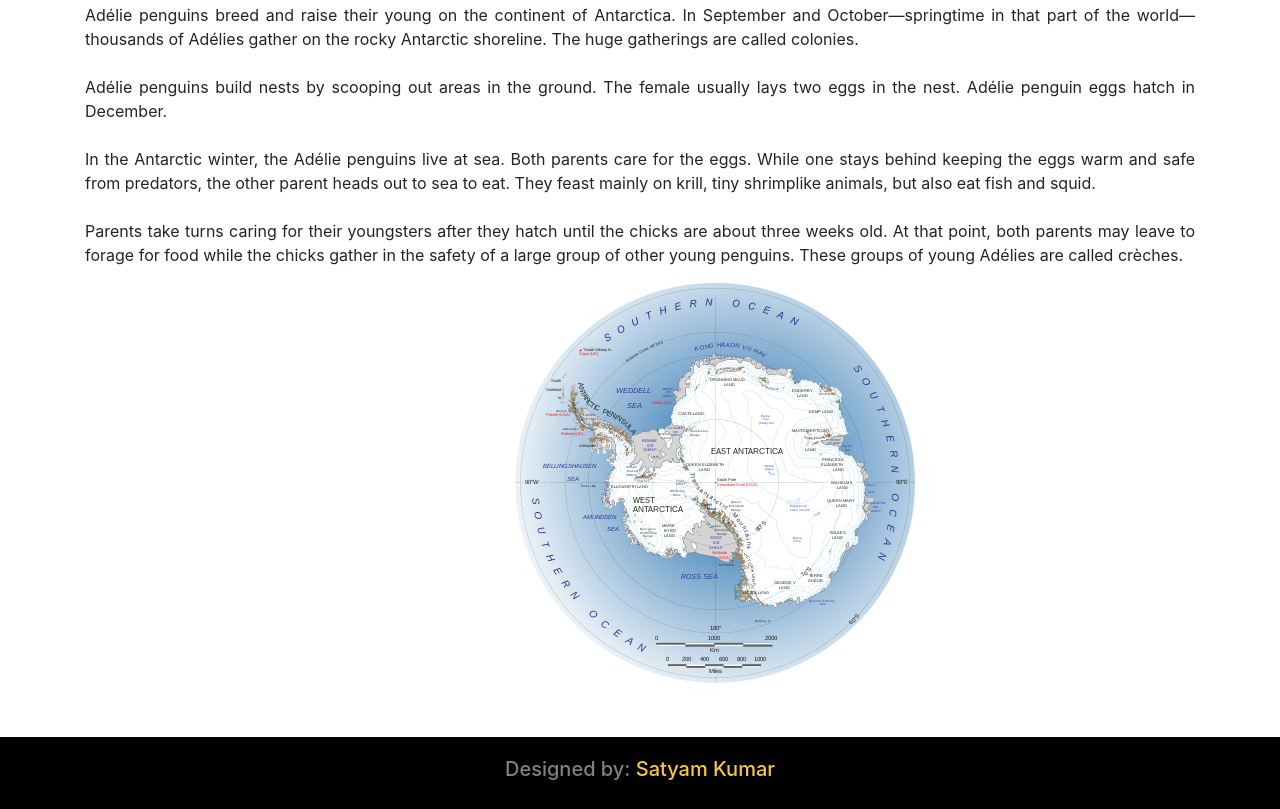
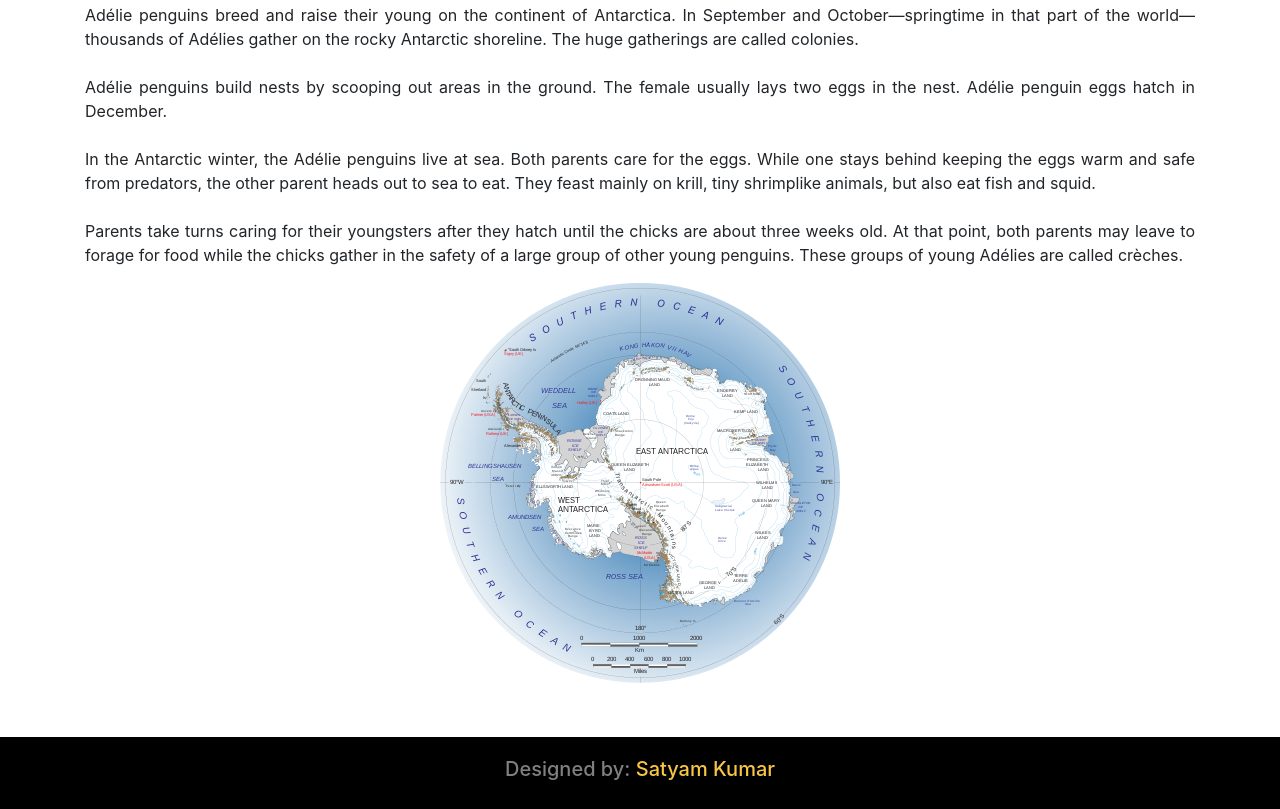
Before and after one commit to satyam1436/prakritik, a plain HTML site: page penguine.html in a window 1280 px wide. Shown: the part 867-1676 px from the top of the page. Drawn offline with nearby package versions, Linux system fonts and the light colour scheme.

Commit message:
Update penguin.css

```diff
--- a/penguin.css
+++ b/penguin.css
@@ -56,7 +56,7 @@
     }
 .anarea
     {
-        padding-left: 500px;
+        text-align: center;
     }
 .hoarea
     {
```
